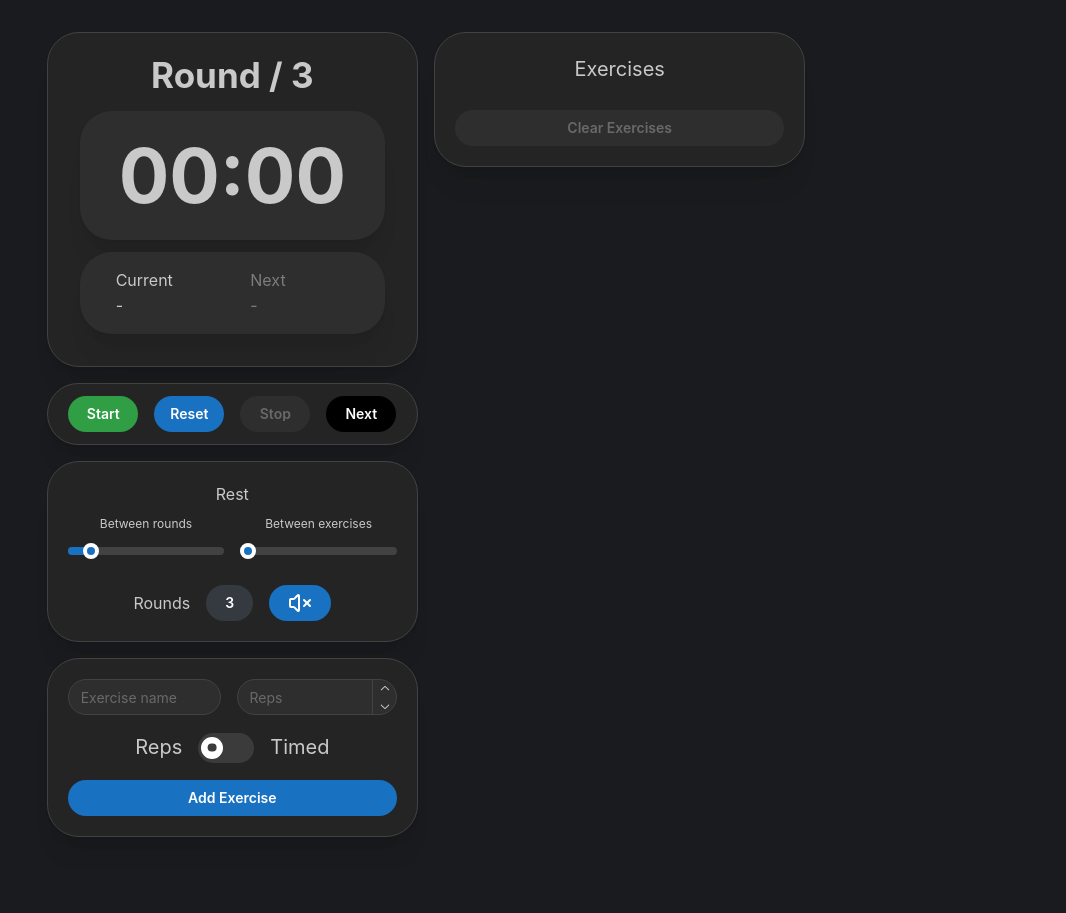
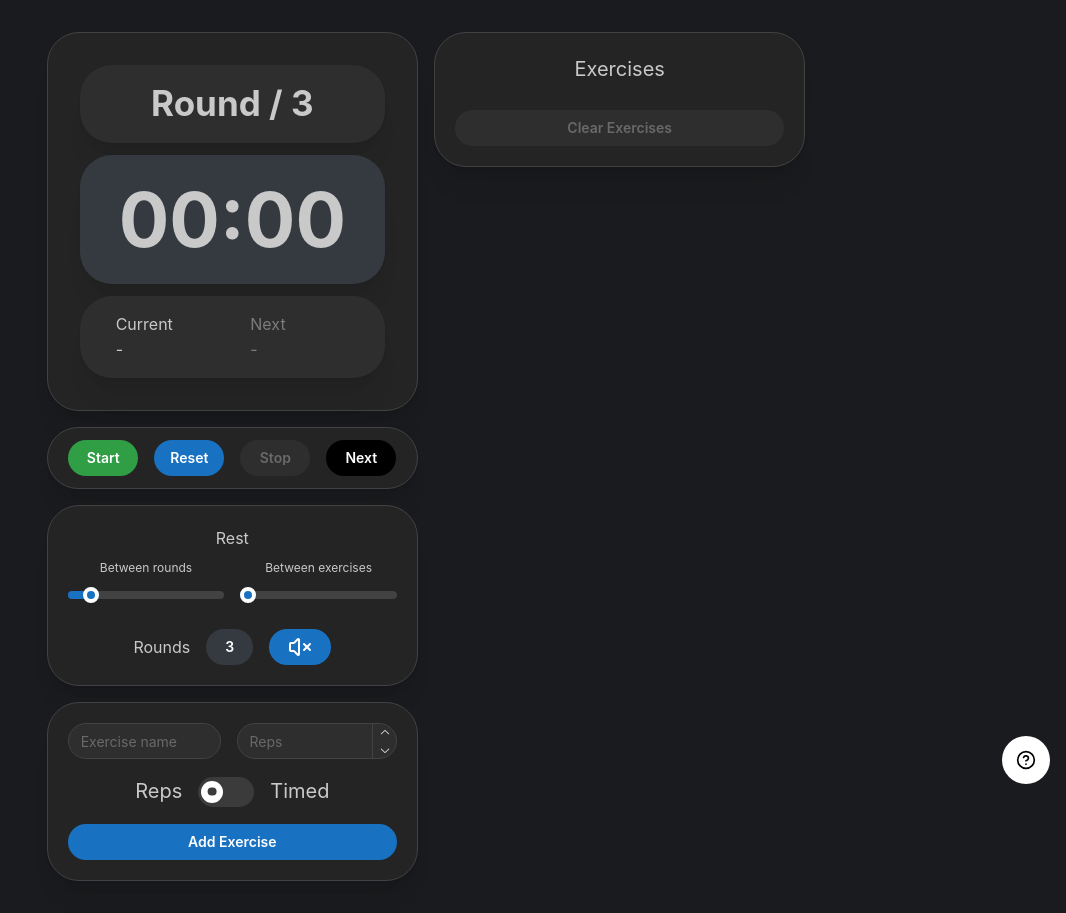
Before and after one commit to logan310801/hiit-countdown, a Next.js app: page / in a window 1280 px wide. Shown: the whole page, without its empty margins (214-1280 px from the left). Before the commit the page ends 869 px from the top, so only its background shows below. Built offline with nearby package versions, Linux system fonts and the light colour scheme.

Commit message:
Help page

```diff
--- /dev/null
+++ b/app/components/HelpSection.tsx
@@ -0,0 +1,33 @@
+import { Text, Stack, Space } from '@mantine/core'
+
+export const HelpSection = () => {
+    return (
+        <>
+        <Stack style={{ height: '82vh'}}>
+            <Stack>
+                <Text size='xl' ta='center'>Welcome to HIIT Timer!</Text>
+                <Text ta='center'></Text>
+
+
+
+                <Text>1. Add your exercises with name, duration/reps and decide if it is timed or for reps.</Text>
+                <Text>2. Change the rest period inbetween exercises and rounds</Text>
+                <Text>3. Choose the amount of rounds</Text>
+                <Text>4. Start the timer, Timed exercises and rest periods are counted down, 'Reps' mode exercises await the next button to be pressed to advance
+                (Tip: you can also tap the timer screen to advance)</Text>
+                <Text>5. If you are having issues with sound, try toggling the enable sound button(sound in development)</Text>
+            </Stack>
+
+
+
+
+        </Stack>
+
+        <Text ta='center' size='xs'>Technologies used</Text>
+        <Text ta='center' size='xs'>Next.JS + React, Mantine UI, VSCode</Text>
+        <Text ta='center' size='xs'>github logan310801@gmail.com</Text>
+        <Text ta='center' size='xs'>This application is in beta </Text>
+        </>
+
+    )
+}
--- a/app/components/Timer.tsx
+++ b/app/components/Timer.tsx
@@ -104,18 +104,20 @@ export const Timer = ({ soundEnabled, toggleSound } : TimerProps) => {
   return (
     <>
       <Paper withBorder shadow='lg' radius='xl' p='lg'>
+        <Card  radius='xl' m='sm'>
+            <Title ta='center' size={35}>
+                Round {current?.round} / {rounds}
+            </Title>
+        </Card>
 
-        <Title ta='center' size={35}>
-            Round {current?.round} / {rounds}
-        </Title>
 
-        <Card radius='xl' onClick={() => { if (current?.mode !== 'timed' || isRunning) handleNext() }} m='sm'>
+        <Card bg={current?.mode === 'reps' ? '' : 'gray' } radius='xl' onClick={() => { if (current?.mode !== 'timed' || isRunning) handleNext() }} m='sm'>
             <Title ta='center' size={75}>
                 {current?.mode === 'complete'
                     ? 'Finish'
                     : current?.mode !== 'reps'
                     ? formatTime(remaining)
-                    : remaining}
+                    : remaining + ' reps'}
             </Title>
         </Card>
 
@@ -216,7 +218,7 @@ export const Timer = ({ soundEnabled, toggleSound } : TimerProps) => {
                     disabled={isWorkoutActive || isRunning}
                     value={exerciseRest}
                     onChange={setExerciseRest}
-                    min={5}
+                    min={10}
                     max={30}
                     step={5}
                 />
--- a/app/page.tsx
+++ b/app/page.tsx
@@ -1,16 +1,20 @@
 'use client'
 
-import { Grid, Center, Stack, Paper } from '@mantine/core'
+import { Grid, Center, Stack, Paper, Button, Drawer } from '@mantine/core'
 import { Timer } from './components/Timer';
 import { CRUDButtons } from './components/CRUDButtons'
 import { ExerciseList } from './components/ExerciseList'
 import { shortBeep, speak } from './utils/speak';
 
 import { useState } from 'react'
+import { useDisclosure } from '@mantine/hooks';
+import { HelpCircle } from 'lucide-react';
+import { HelpSection } from './components/HelpSection';
 
 
 export default function Home() {
   const [soundEnabled, setSoundEnabled] = useState(false)
+  const [opened, {open, close}] = useDisclosure(false)
 
   const toggleSound = () => {
       if (!soundEnabled) {
@@ -22,6 +26,30 @@ export default function Home() {
 
   return (
     <>
+         <Button
+        onClick={open}
+        variant="filled"
+        color="white"
+        radius="xl"
+        size="lg"
+        style={{
+          position: "fixed",
+          bottom: "1rem",
+          right: "1rem",
+          zIndex: 1000,
+          borderRadius: "50%",
+          width: "3rem",
+          height: "3rem",
+          padding: 0,
+        }}
+      >
+        <HelpCircle color='black' size={20} />
+      </Button>
+
+      <Drawer opened={opened} onClose={close} >
+        <HelpSection />
+      </Drawer>
+
     <Center p={{ base: 'sm', md: 'xl' }} >
         <Grid>
           <Grid.Col span={{ base: 12, md: 6 }}>
--- a/package.json
+++ b/package.json
@@ -10,6 +10,7 @@
   },
   "dependencies": {
     "@mantine/core": "^8.2.8",
+    "@mantine/hooks": "^8.2.8",
     "lucide-react": "^0.542.0",
     "next": "15.5.2",
     "react": "19.1.0",
```
Also changed, not shown: 1 other file (tests, documents, lock files or other folders).
